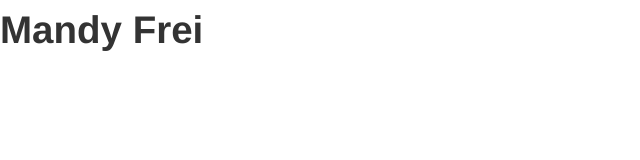
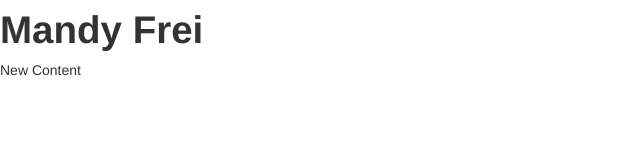
Before and after one commit to mandyfrei/Bootstrap, a plain HTML site: page index.html in a window 1280 px wide. Shown: the full height of the page, 0-640 px from the left. Drawn offline with nearby package versions, Linux system fonts and the light colour scheme.

Commit message:
Start of my new website
Added content to my page

```diff
--- a/index.html
+++ b/index.html
@@ -8,10 +8,12 @@
   </head>
   <body>
     <h1>Mandy Frei</h1>
+    <p>Visual Comm Design Student</p>
 
 
 
         <script src="http://code.jquery.com/jquery.js"></script>
+        <script src="js/bootstrap.min.js"></script>
         <script src="js/scripts.js"></script>
   </body>
 </html>
--- a/js/scripts.js
+++ b/js/scripts.js
@@ -1 +1,3 @@
 // JavaScript Document
+
+$('p').text('New Content')
```
Also changed, not shown: 1 other file.
